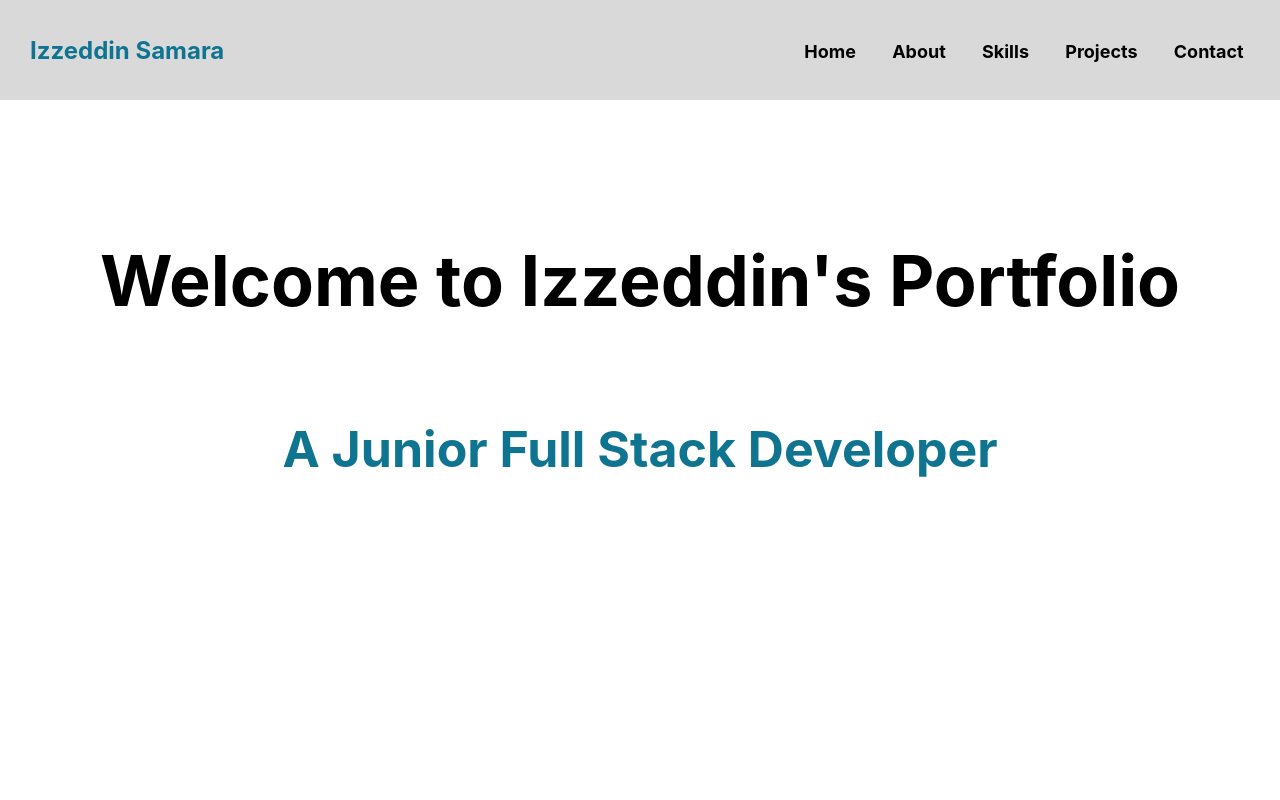
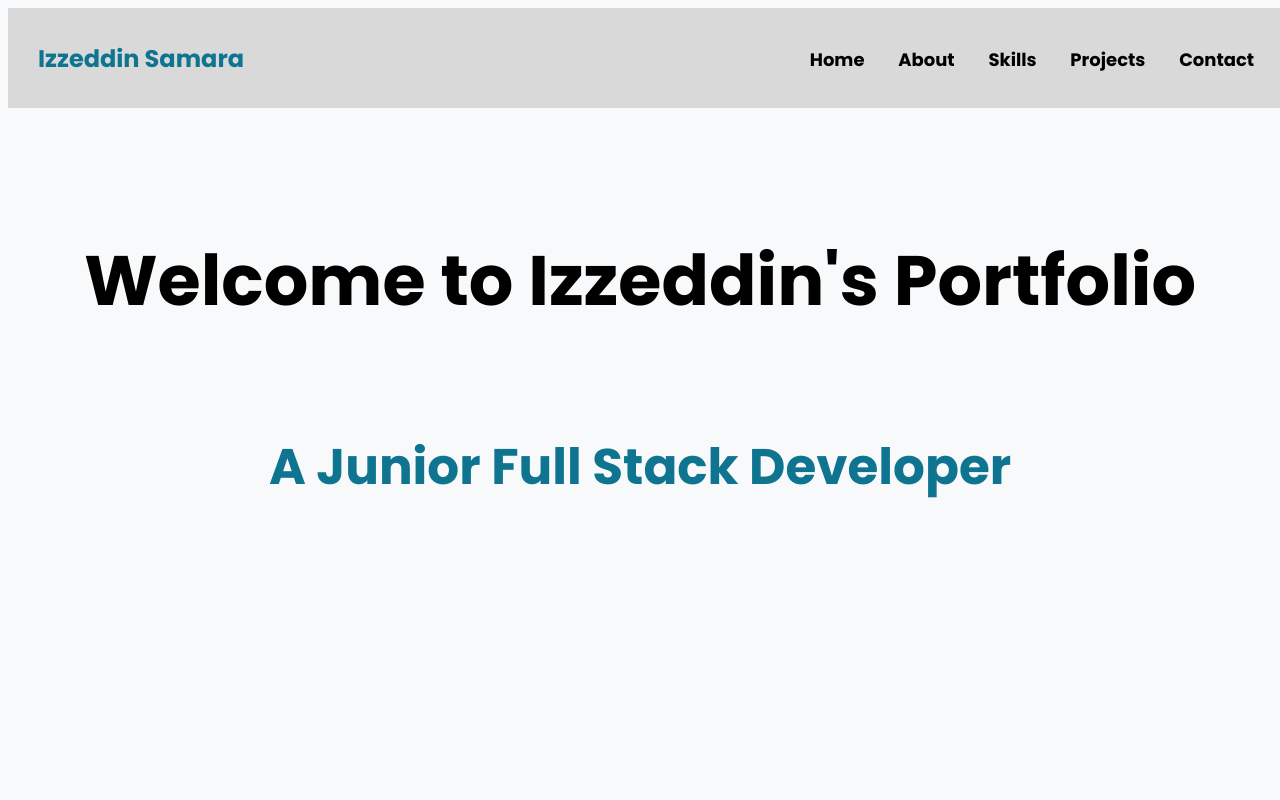
Before and after one commit to Izzeddin-Samara/my-portfolio, a React (Create React App) app: page / in a window 1280 px wide. Shown: the top 800 px of the page. Built offline with nearby package versions, Linux system fonts and the light colour scheme.

Commit message:
Update index.css: Apply 'Poppins' font and set background color

```diff
--- a/src/index.css
+++ b/src/index.css
@@ -1,13 +1,8 @@
+/* Import the font from Google Fonts */
+@import url('https://fonts.googleapis.com/css2?family=Poppins:wght@300;400;500;600;700&display=swap');
+
+/* Apply the font globally to the body */
 body {
-  margin: 0;
-  font-family: -apple-system, BlinkMacSystemFont, 'Segoe UI', 'Roboto', 'Oxygen',
-    'Ubuntu', 'Cantarell', 'Fira Sans', 'Droid Sans', 'Helvetica Neue',
-    sans-serif;
-  -webkit-font-smoothing: antialiased;
-  -moz-osx-font-smoothing: grayscale;
+    font-family: 'Poppins', sans-serif !important;
+    background-color: #f8f9fa !important;
 }
-
-code {
-  font-family: source-code-pro, Menlo, Monaco, Consolas, 'Courier New',
-    monospace;
-}
```
